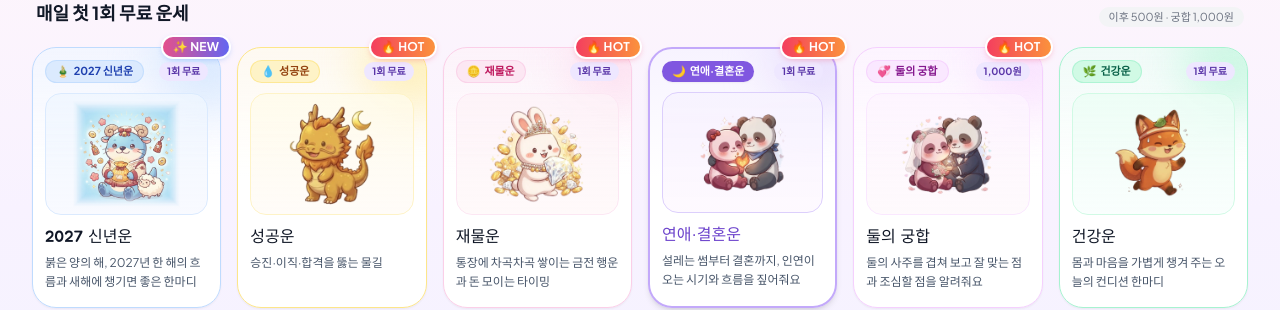
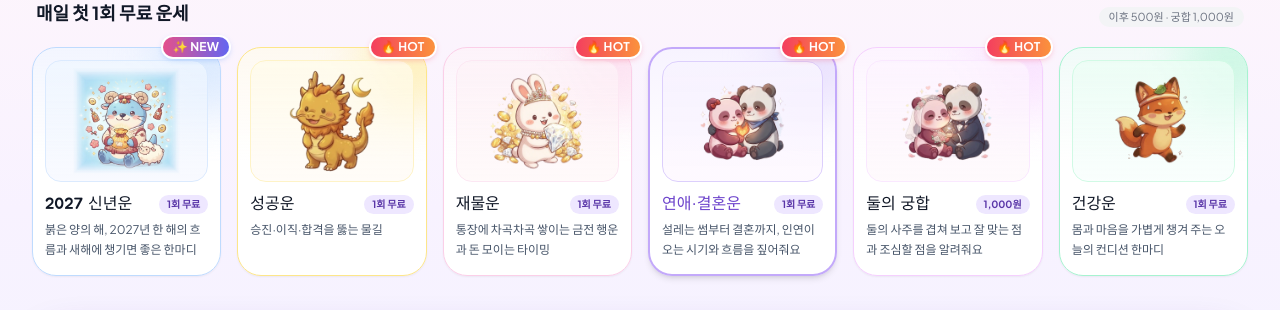
Before and after one commit to kim88chang88-byte/wanna-know-500won, a Next.js app: page / in a window 1280 px wide. Shown: the part 928-1238 px from the top of the page. Built offline with nearby package versions, Linux system fonts and the light colour scheme; no server answers.

Commit message:
랜딩: 운세 카드 위쪽 이름 박스 제거, 무료·가격 표시를 제목 옆으로 이동
Co-Authored-By: Claude Sonnet 5.5 <noreply@anthropic.com>
Claude-Session: https://claude.ai/code/session_01FPQAi4jW73mZTUVSE5DNJG

```diff
--- a/src/components/landing/Sections.tsx
+++ b/src/components/landing/Sections.tsx
@@ -246,13 +246,6 @@ export function MachinesSection({ onSpin, lastKey = null }: SpinProps & { lastKe
               className={`scroll-mt-24 relative flex h-full cursor-pointer select-none flex-col gap-2.5 overflow-hidden rounded-3xl p-3 transition-shadow hover:shadow-lg group focus:outline-none focus-visible:ring-4 focus-visible:ring-brand-300 ${m.card}`}
             >
               <span aria-hidden="true" className={`pointer-events-none absolute -right-8 -top-8 h-24 w-24 rounded-full opacity-50 blur-xl ${m.blob}`} />
-              <div className="relative flex items-center justify-between gap-1">
-                <span className={`flex items-center gap-1 rounded-full px-2.5 py-0.5 text-[11px] font-bold ${m.badgeClass}`}>
-                  <span aria-hidden="true">{m.emoji}</span> {m.badge}
-                </span>
-                <span className="rounded-full bg-brand-100 px-2 py-0.5 text-[10px] font-bold text-brand-700">{m.chip ?? "1회 무료"}</span>
-              </div>
-
               <div className={`relative flex aspect-[4/3] w-full items-center justify-center overflow-hidden rounded-2xl border p-1.5 ${m.imageBox}`}>
                 <SafeImage
                   src={IMAGES[m.image]}
@@ -263,7 +256,10 @@ export function MachinesSection({ onSpin, lastKey = null }: SpinProps & { lastKe
               </div>
 
               <div className="relative">
-                <h4 className={`mb-1 font-cute text-base font-normal ${m.titleClass}`}>{m.name}</h4>
+                <div className="mb-1 flex items-center justify-between gap-2">
+                  <h4 className={`font-cute text-base font-normal ${m.titleClass}`}>{m.name}</h4>
+                  <span className="shrink-0 rounded-full bg-brand-100 px-2 py-0.5 text-[10px] font-bold text-brand-700">{m.chip ?? "1회 무료"}</span>
+                </div>
                 <p className="line-clamp-2 min-h-[2.6rem] text-xs leading-relaxed text-slate-600">{m.desc}</p>
               </div>
             </div>
```
